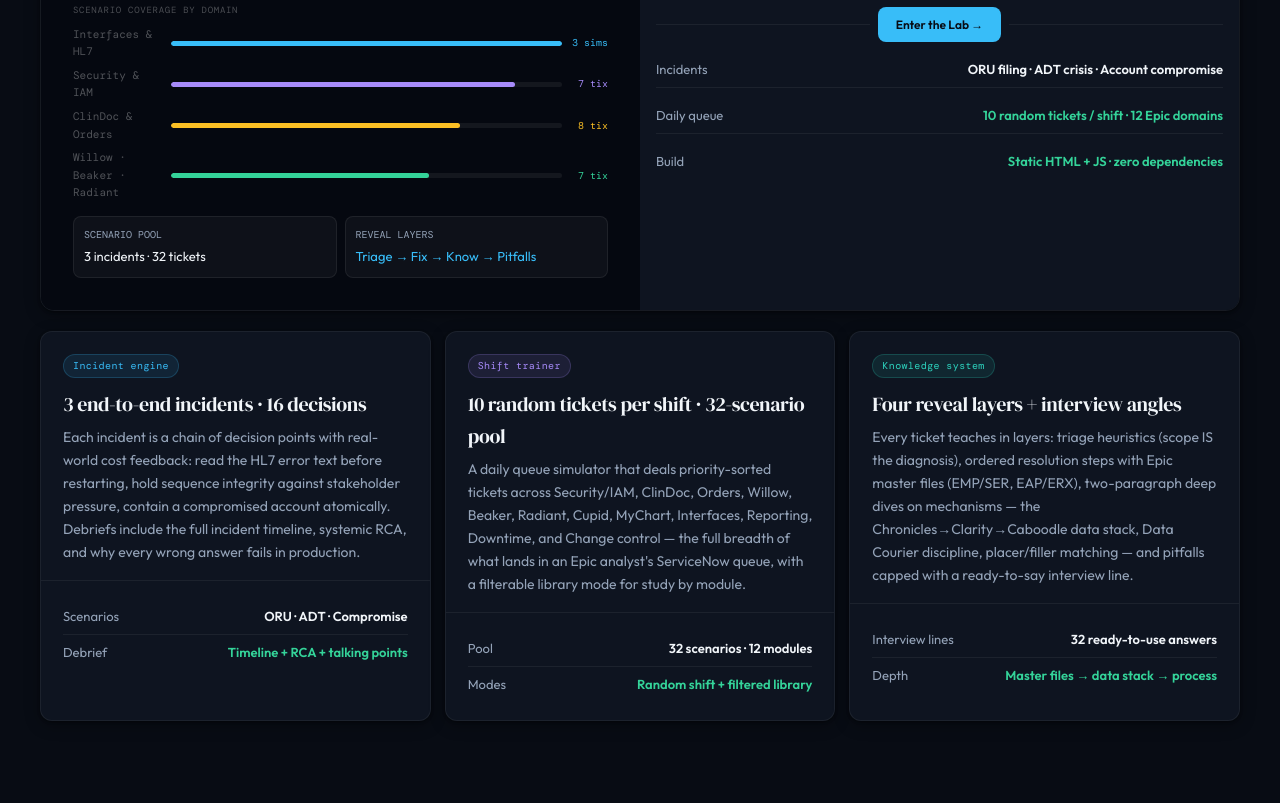
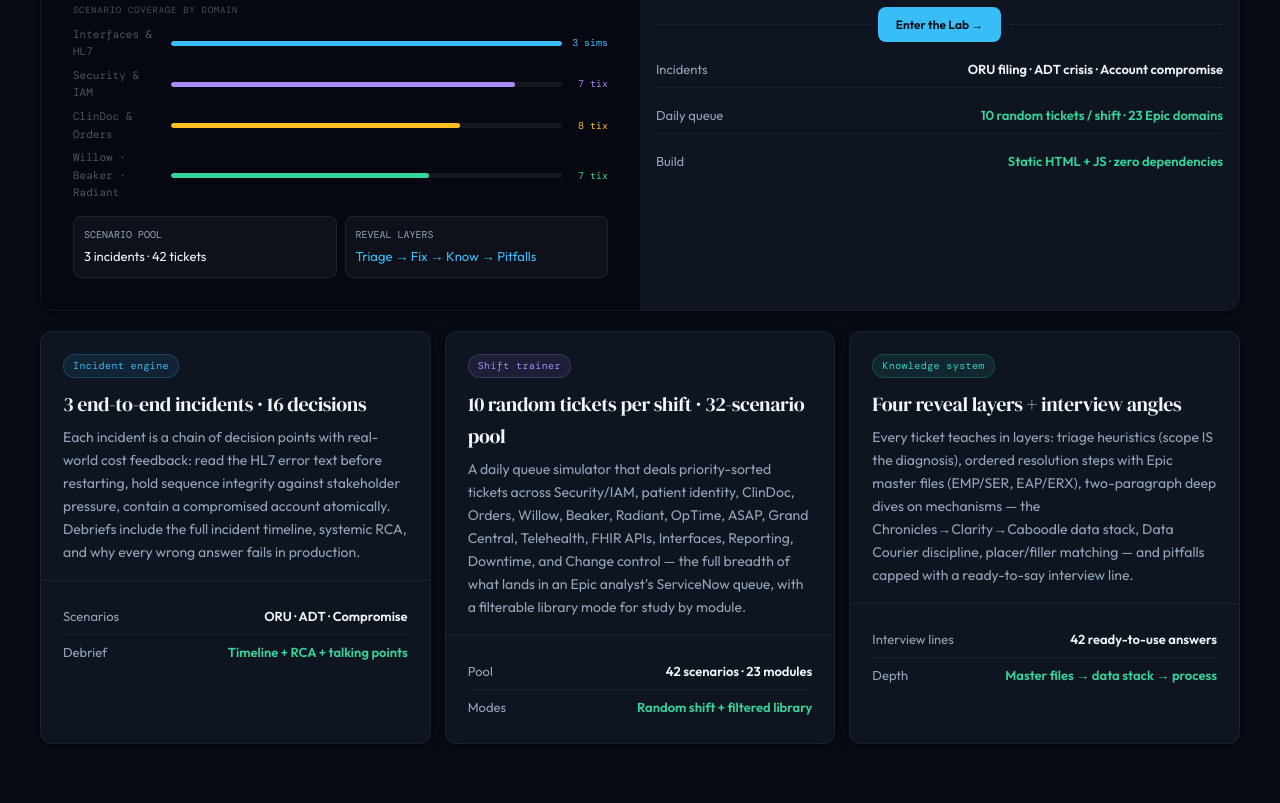
Before and after one commit to andy205261/andy205261.github.io, a plain HTML site: page index.html in a window 1280 px wide. Shown: the part 9722-10525 px from the top of the page. Drawn offline with nearby package versions, Linux system fonts and the light colour scheme.

Commit message:
Update ticket counts in index.html

```diff
--- a/index.html
+++ b/index.html
@@ -1348,7 +1348,7 @@
         <div style="margin-top:12px;display:grid;grid-template-columns:1fr 1fr;gap:8px">
           <div style="padding:10px;background:rgba(255,255,255,.04);border:1px solid rgba(255,255,255,.07);border-radius:8px">
             <div style="font-size:10px;color:var(--ink3);font-family:'DM Mono',monospace;margin-bottom:3px">SCENARIO POOL</div>
-            <div style="font-size:13px;color:var(--ink)">3 incidents · 32 tickets</div>
+            <div style="font-size:13px;color:var(--ink)">3 incidents · 42 tickets</div>
           </div>
           <div style="padding:10px;background:rgba(255,255,255,.04);border:1px solid rgba(255,255,255,.07);border-radius:8px">
             <div style="font-size:10px;color:var(--ink3);font-family:'DM Mono',monospace;margin-bottom:3px">REVEAL LAYERS</div>
@@ -1379,15 +1379,15 @@
             <div style="flex:1;height:1px;background:var(--rule)"></div>
           </div>
           <div class="mrow"><span class="mk">Incidents</span><span class="mv">ORU filing · ADT crisis · Account compromise</span></div>
-          <div class="mrow"><span class="mk">Daily queue</span><span class="mv ok">10 random tickets / shift · 12 Epic domains</span></div>
+          <div class="mrow"><span class="mk">Daily queue</span><span class="mv ok">10 random tickets / shift · 23 Epic domains</span></div>
           <div class="mrow"><span class="mk">Build</span><span class="mv ok">Static HTML + JS · zero dependencies</span></div>
         </div>
       </div>
     </div>
     <div class="proj-grid-3 fi">
       <div class="card"><div class="card-head"><div class="tags"><span class="tag b">Incident engine</span></div><div class="ctitle">3 end-to-end incidents · 16 decisions</div><div class="cdesc">Each incident is a chain of decision points with real-world cost feedback: read the HL7 error text before restarting, hold sequence integrity against stakeholder pressure, contain a compromised account atomically. Debriefs include the full incident timeline, systemic RCA, and why every wrong answer fails in production.</div></div><div class="card-body"><div class="mrow"><span class="mk">Scenarios</span><span class="mv">ORU · ADT · Compromise</span></div><div class="mrow"><span class="mk">Debrief</span><span class="mv ok">Timeline + RCA + talking points</span></div></div></div>
-      <div class="card"><div class="card-head"><div class="tags"><span class="tag p">Shift trainer</span></div><div class="ctitle">10 random tickets per shift · 32-scenario pool</div><div class="cdesc">A daily queue simulator that deals priority-sorted tickets across Security/IAM, ClinDoc, Orders, Willow, Beaker, Radiant, Cupid, MyChart, Interfaces, Reporting, Downtime, and Change control — the full breadth of what lands in an Epic analyst's ServiceNow queue, with a filterable library mode for study by module.</div></div><div class="card-body"><div class="mrow"><span class="mk">Pool</span><span class="mv">32 scenarios · 12 modules</span></div><div class="mrow"><span class="mk">Modes</span><span class="mv ok">Random shift + filtered library</span></div></div></div>
-      <div class="card"><div class="card-head"><div class="tags"><span class="tag t">Knowledge system</span></div><div class="ctitle">Four reveal layers + interview angles</div><div class="cdesc">Every ticket teaches in layers: triage heuristics (scope IS the diagnosis), ordered resolution steps with Epic master files (EMP/SER, EAP/ERX), two-paragraph deep dives on mechanisms — the Chronicles→Clarity→Caboodle data stack, Data Courier discipline, placer/filler matching — and pitfalls capped with a ready-to-say interview line.</div></div><div class="card-body"><div class="mrow"><span class="mk">Interview lines</span><span class="mv">32 ready-to-use answers</span></div><div class="mrow"><span class="mk">Depth</span><span class="mv ok">Master files → data stack → process</span></div></div></div>
+      <div class="card"><div class="card-head"><div class="tags"><span class="tag p">Shift trainer</span></div><div class="ctitle">10 random tickets per shift · 32-scenario pool</div><div class="cdesc">A daily queue simulator that deals priority-sorted tickets across Security/IAM, patient identity, ClinDoc, Orders, Willow, Beaker, Radiant, OpTime, ASAP, Grand Central, Telehealth, FHIR APIs, Interfaces, Reporting, Downtime, and Change control — the full breadth of what lands in an Epic analyst's ServiceNow queue, with a filterable library mode for study by module.</div></div><div class="card-body"><div class="mrow"><span class="mk">Pool</span><span class="mv">42 scenarios · 23 modules</span></div><div class="mrow"><span class="mk">Modes</span><span class="mv ok">Random shift + filtered library</span></div></div></div>
+      <div class="card"><div class="card-head"><div class="tags"><span class="tag t">Knowledge system</span></div><div class="ctitle">Four reveal layers + interview angles</div><div class="cdesc">Every ticket teaches in layers: triage heuristics (scope IS the diagnosis), ordered resolution steps with Epic master files (EMP/SER, EAP/ERX), two-paragraph deep dives on mechanisms — the Chronicles→Clarity→Caboodle data stack, Data Courier discipline, placer/filler matching — and pitfalls capped with a ready-to-say interview line.</div></div><div class="card-body"><div class="mrow"><span class="mk">Interview lines</span><span class="mv">42 ready-to-use answers</span></div><div class="mrow"><span class="mk">Depth</span><span class="mv ok">Master files → data stack → process</span></div></div></div>
     </div>
   </div>
 
```
